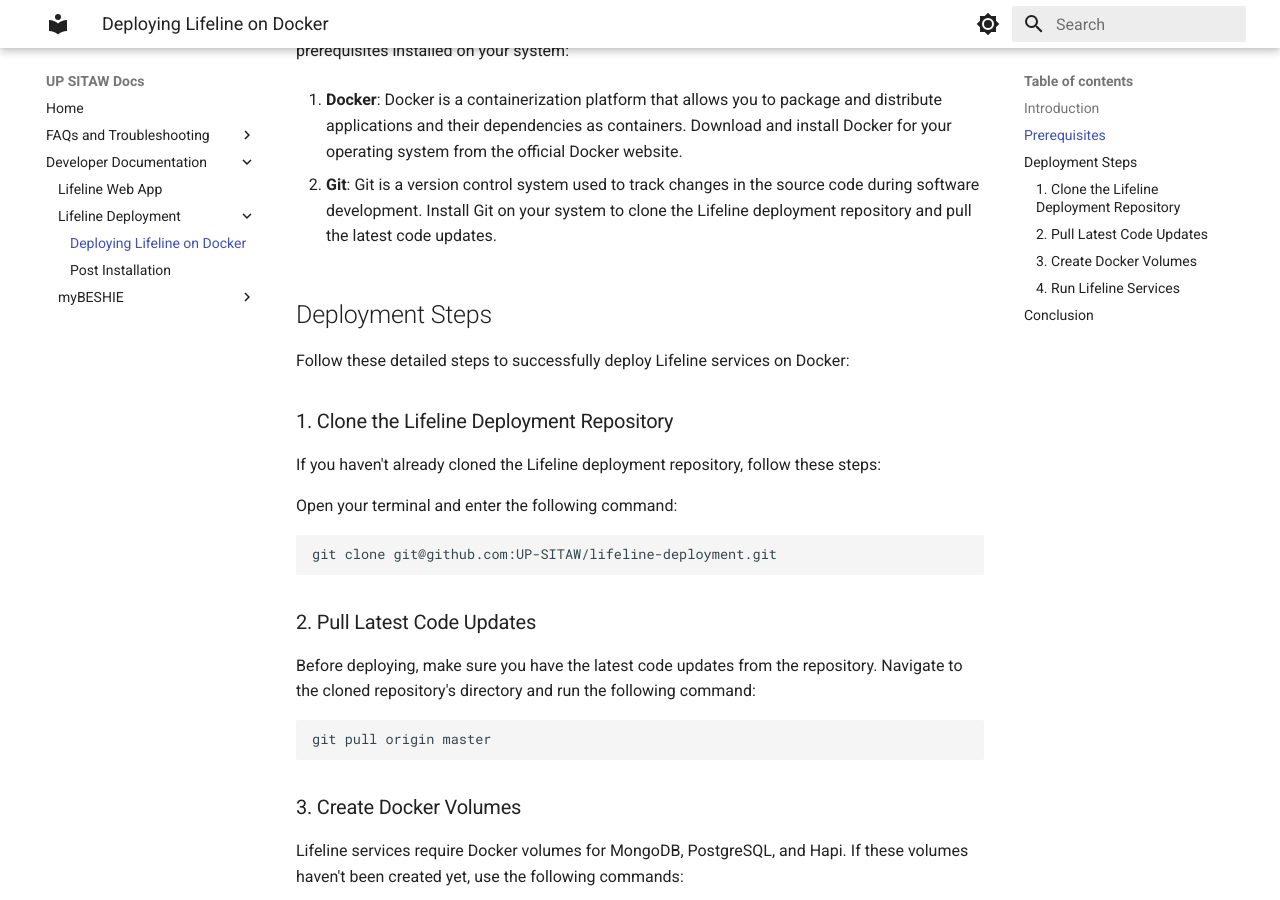
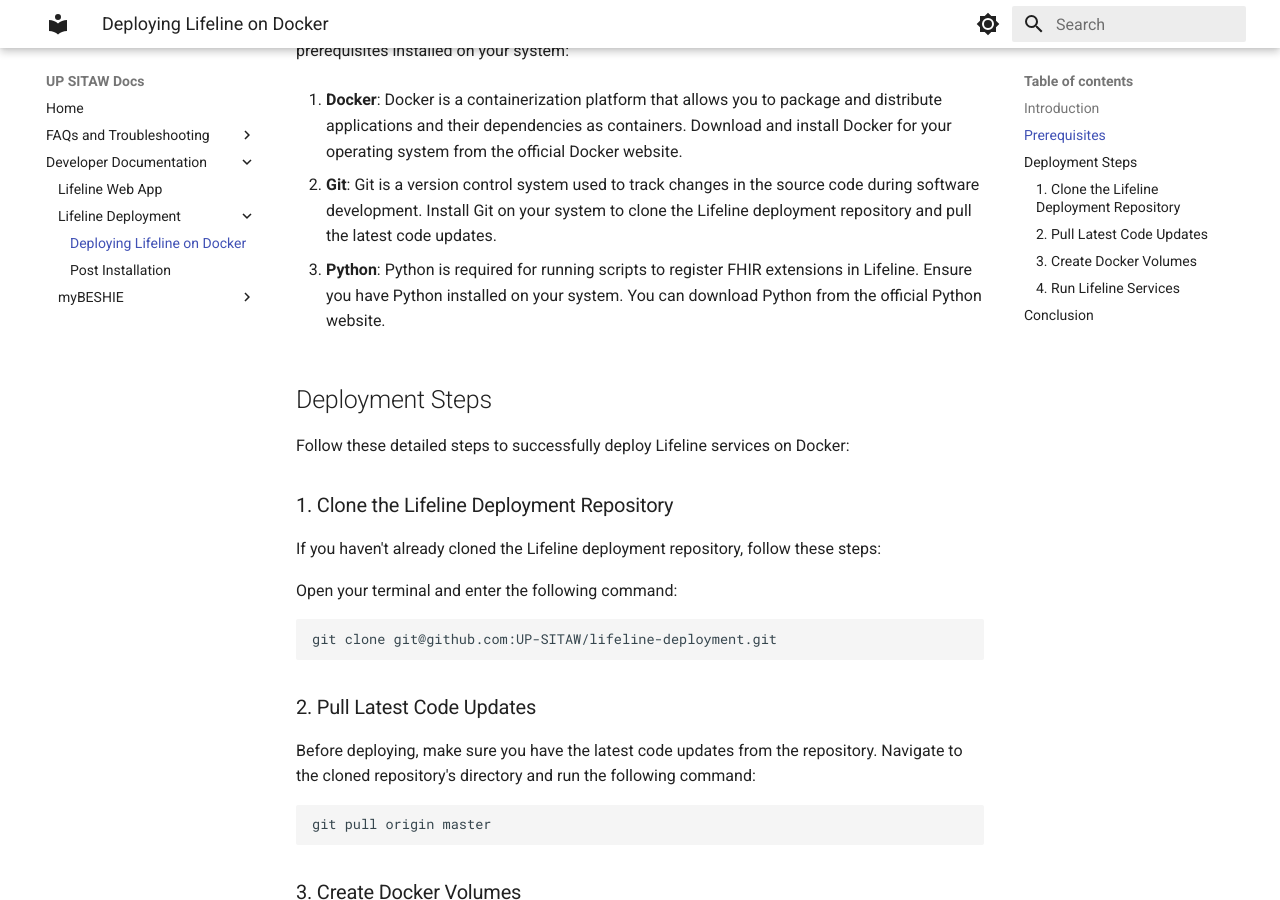
Before and after one commit to UP-SITAW/up-sitaw.github.io, an MkDocs documentation site: the page built from docs/developer/lifeline-deployment/deploying-lifeline-on-docker.md, in a window 1280 px wide and 900 px high, scrolled down 479 px. Built offline with MkDocs 1.6.1 and Material for MkDocs 9.7.7, drawn with Linux system fonts in a browser that asks for light colours.

Commit message:
Added python prereq in lifeline deployment.

```diff
--- a/docs/developer/lifeline-deployment/deploying-lifeline-on-docker.md
+++ b/docs/developer/lifeline-deployment/deploying-lifeline-on-docker.md
@@ -11,6 +11,8 @@
 1. **Docker**: Docker is a containerization platform that allows you to package and distribute applications and their dependencies as containers. Download and install Docker for your operating system from the official Docker website.
 
 2. **Git**: Git is a version control system used to track changes in the source code during software development. Install Git on your system to clone the Lifeline deployment repository and pull the latest code updates.
+
+3. **Python**: Python is required for running scripts to register FHIR extensions in Lifeline. Ensure you have Python installed on your system. You can download Python from the official Python website.
 
 ## Deployment Steps
 
```
